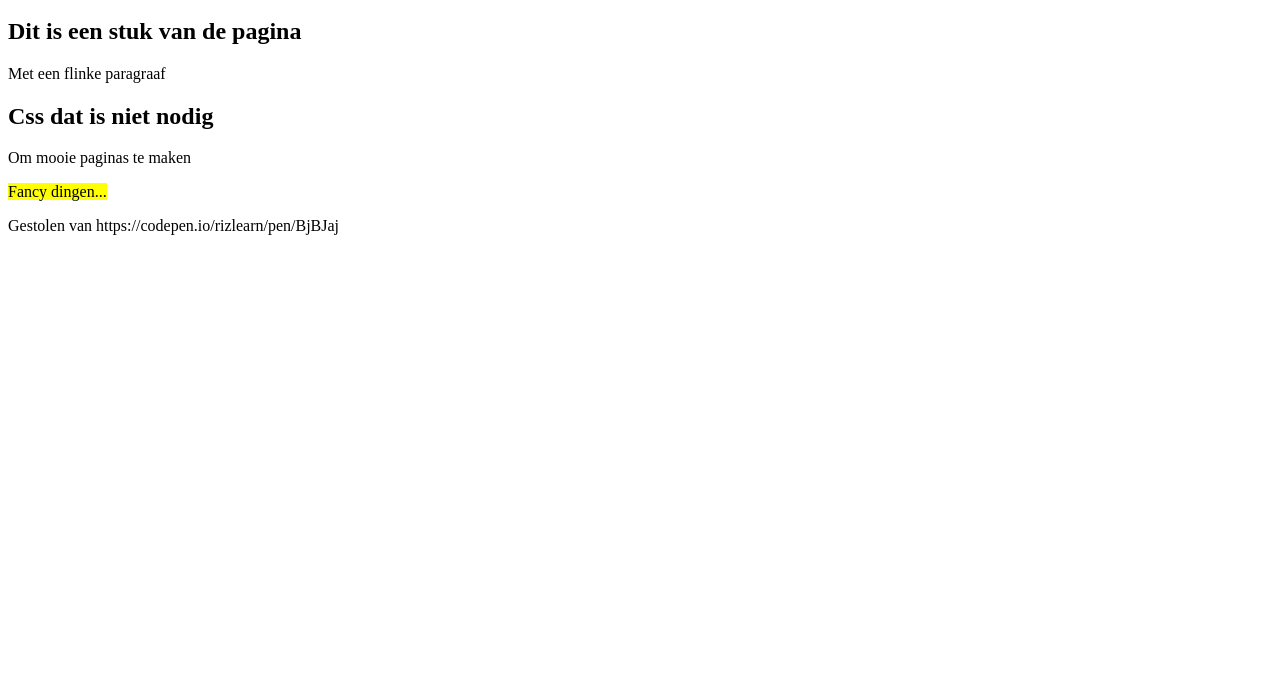
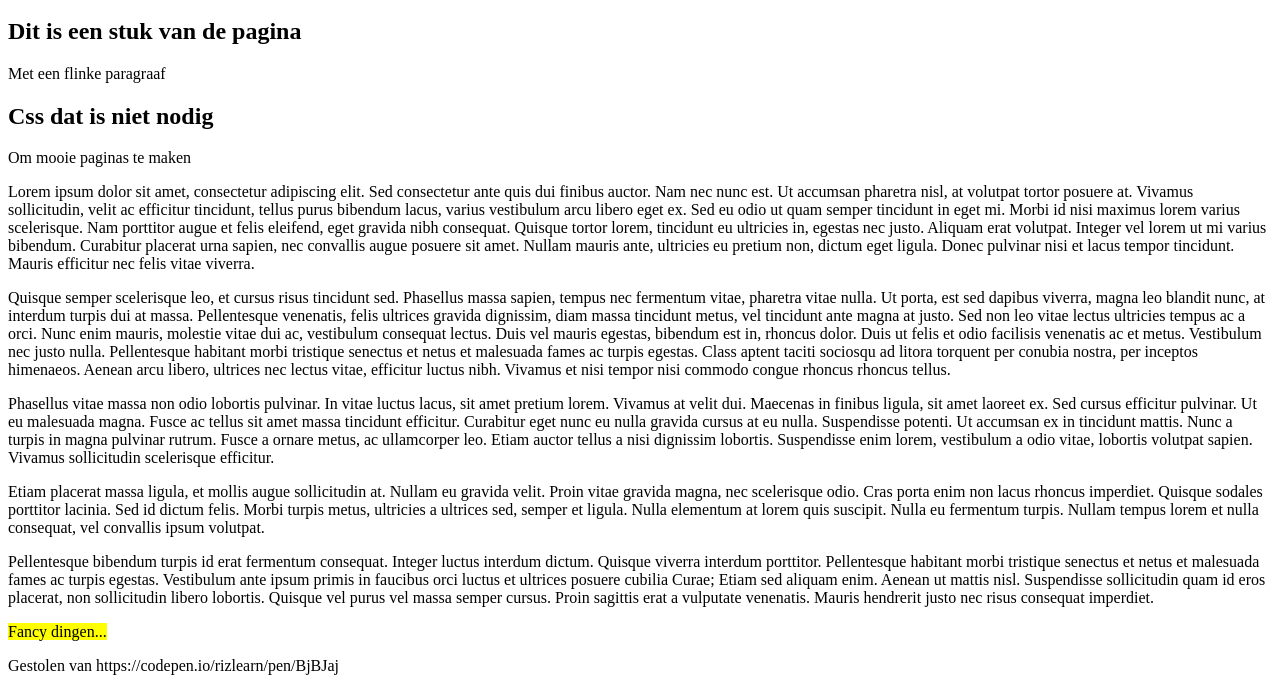
Before and after one commit to sandervd/html5, a plain HTML site: page index.html in a window 1280 px wide. Shown: the part 147-838 px from the top of the page. Before the commit the page ends 800 px from the top, so only its background shows below. Drawn offline with Linux system fonts and the light colour scheme.

Commit message:
Update index.html

```diff
--- a/index.html
+++ b/index.html
@@ -36,7 +36,13 @@
         Om mooie paginas te maken
         </p>
       </section>
-
+    <section>
+<p>Lorem ipsum dolor sit amet, consectetur adipiscing elit. Sed consectetur ante quis dui finibus auctor. Nam nec nunc est. Ut accumsan pharetra nisl, at volutpat tortor posuere at. Vivamus sollicitudin, velit ac efficitur tincidunt, tellus purus bibendum lacus, varius vestibulum arcu libero eget ex. Sed eu odio ut quam semper tincidunt in eget mi. Morbi id nisi maximus lorem varius scelerisque. Nam porttitor augue et felis eleifend, eget gravida nibh consequat. Quisque tortor lorem, tincidunt eu ultricies in, egestas nec justo. Aliquam erat volutpat. Integer vel lorem ut mi varius bibendum. Curabitur placerat urna sapien, nec convallis augue posuere sit amet. Nullam mauris ante, ultricies eu pretium non, dictum eget ligula. Donec pulvinar nisi et lacus tempor tincidunt. Mauris efficitur nec felis vitae viverra.</p>
+<p>Quisque semper scelerisque leo, et cursus risus tincidunt sed. Phasellus massa sapien, tempus nec fermentum vitae, pharetra vitae nulla. Ut porta, est sed dapibus viverra, magna leo blandit nunc, at interdum turpis dui at massa. Pellentesque venenatis, felis ultrices gravida dignissim, diam massa tincidunt metus, vel tincidunt ante magna at justo. Sed non leo vitae lectus ultricies tempus ac a orci. Nunc enim mauris, molestie vitae dui ac, vestibulum consequat lectus. Duis vel mauris egestas, bibendum est in, rhoncus dolor. Duis ut felis et odio facilisis venenatis ac et metus. Vestibulum nec justo nulla. Pellentesque habitant morbi tristique senectus et netus et malesuada fames ac turpis egestas. Class aptent taciti sociosqu ad litora torquent per conubia nostra, per inceptos himenaeos. Aenean arcu libero, ultrices nec lectus vitae, efficitur luctus nibh. Vivamus et nisi tempor nisi commodo congue rhoncus rhoncus tellus.</p>
+<p>Phasellus vitae massa non odio lobortis pulvinar. In vitae luctus lacus, sit amet pretium lorem. Vivamus at velit dui. Maecenas in finibus ligula, sit amet laoreet ex. Sed cursus efficitur pulvinar. Ut eu malesuada magna. Fusce ac tellus sit amet massa tincidunt efficitur. Curabitur eget nunc eu nulla gravida cursus at eu nulla. Suspendisse potenti. Ut accumsan ex in tincidunt mattis. Nunc a turpis in magna pulvinar rutrum. Fusce a ornare metus, ac ullamcorper leo. Etiam auctor tellus a nisi dignissim lobortis. Suspendisse enim lorem, vestibulum a odio vitae, lobortis volutpat sapien. Vivamus sollicitudin scelerisque efficitur.</p>
+<p>Etiam placerat massa ligula, et mollis augue sollicitudin at. Nullam eu gravida velit. Proin vitae gravida magna, nec scelerisque odio. Cras porta enim non lacus rhoncus imperdiet. Quisque sodales porttitor lacinia. Sed id dictum felis. Morbi turpis metus, ultricies a ultrices sed, semper et ligula. Nulla elementum at lorem quis suscipit. Nulla eu fermentum turpis. Nullam tempus lorem et nulla consequat, vel convallis ipsum volutpat.</p>
+<p>Pellentesque bibendum turpis id erat fermentum consequat. Integer luctus interdum dictum. Quisque viverra interdum porttitor. Pellentesque habitant morbi tristique senectus et netus et malesuada fames ac turpis egestas. Vestibulum ante ipsum primis in faucibus orci luctus et ultrices posuere cubilia Curae; Etiam sed aliquam enim. Aenean ut mattis nisl. Suspendisse sollicitudin quam id eros placerat, non sollicitudin libero lobortis. Quisque vel purus vel massa semper cursus. Proin sagittis erat a vulputate venenatis. Mauris hendrerit justo nec risus consequat imperdiet. </p>
+    </section>
   <section>
     <mark> Fancy dingen...</mark>
   </section>
```
